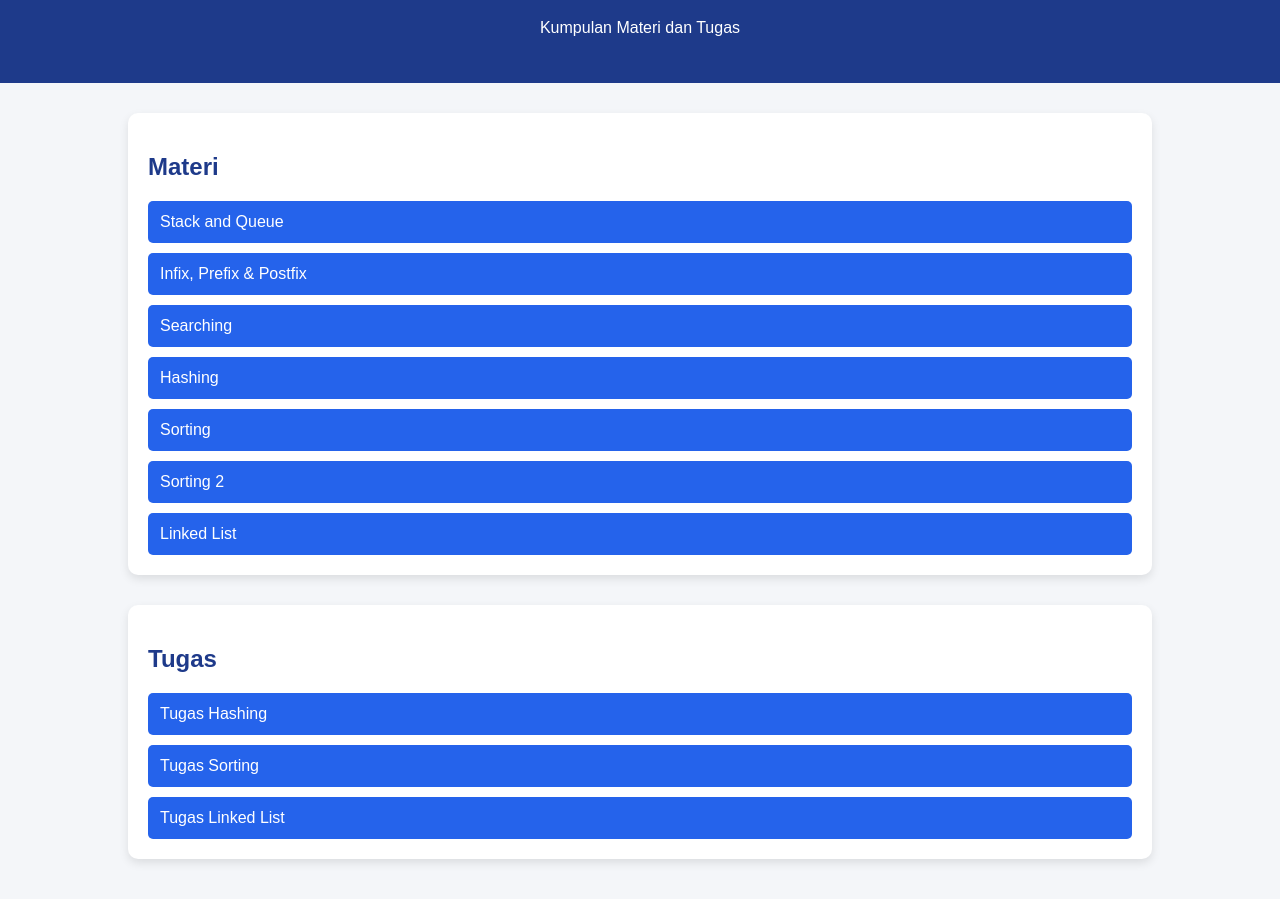
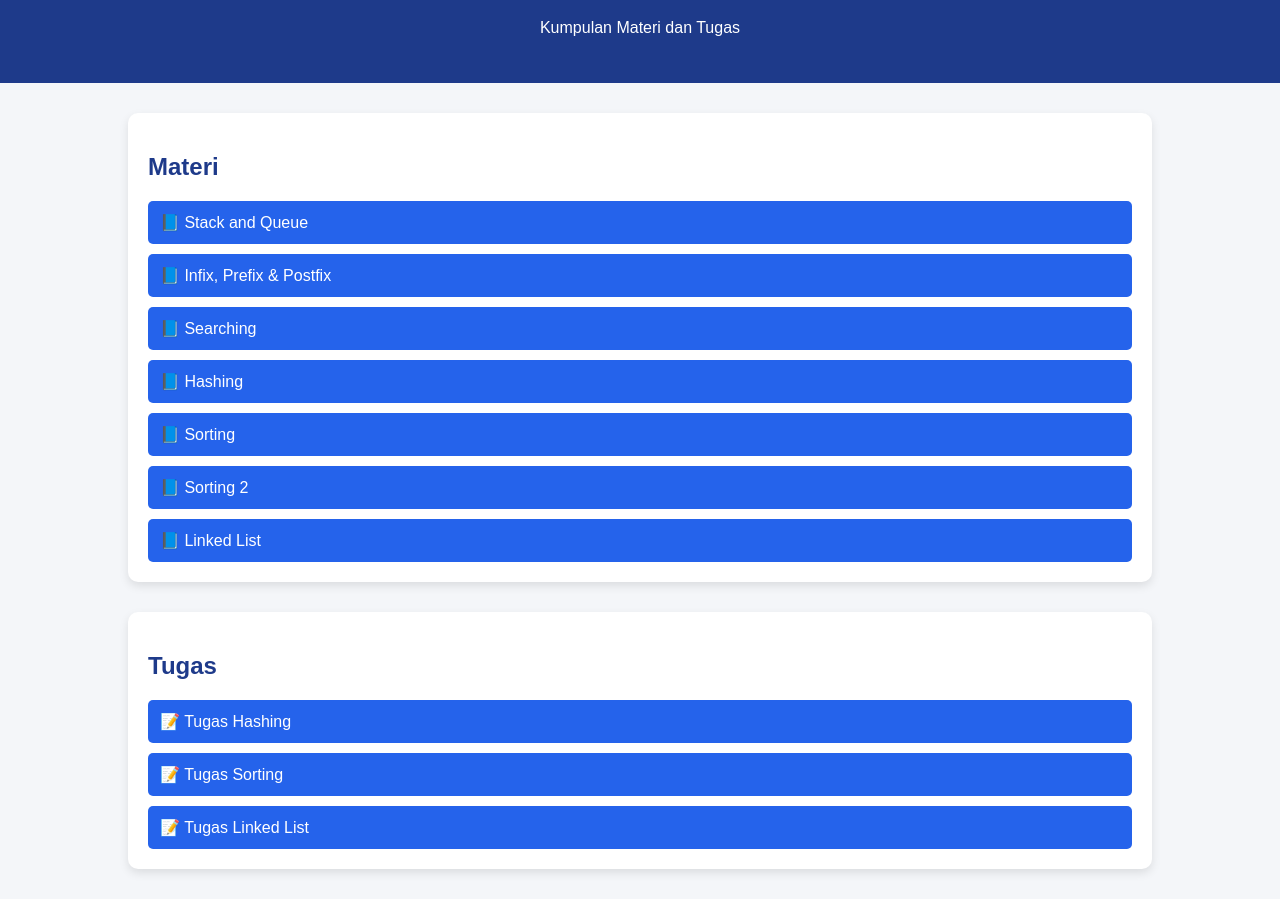
Before and after one commit to nabilahaniffebriyanti/Struktur-Data, a plain HTML site: page Materi/index.html in a window 1280 px wide. Shown: the part 91-990 px from the top of the page. Drawn offline with Linux system fonts and the light colour scheme.

Commit message:
fix index

```diff
--- a/Materi/index.html
+++ b/Materi/index.html
@@ -3,7 +3,7 @@
 <head>
     <meta charset="UTF-8">
     <meta name="viewport" content="width=device-width, initial-scale=1.0">
-    <title>Website Struktur Data</title>
+    <title>Struktur Data</title>
     <link rel="stylesheet" href="style.css">
 </head>
 <body>
@@ -18,21 +18,37 @@
     <div class="section">
         <h2>Materi</h2>
 
-            <a href="Stack & Queue.ipynb">Stack and Queue</a>
-            <a href="infix,prefix & postfix.ipynb">Infix, Prefix & Postfix</a>
-            <a href="Searching.ipynb">Searching</a>
-            <a href="Hashing.ipynb">Hashing</a>
-            <a href="Sorting.ipynb">Sorting</a>
-            <a href="Sorting 2.ipynb">Sorting 2</a>
-            <a href="Linked List.ipynb">Linked List</a>
+        <a href="Materi/Stack & Queue.ipynb">📘 Stack and Queue</a>
+
+        <a href="Materi/infix,prefix & postfix.ipynb">
+            📘 Infix, Prefix & Postfix
+        </a>
+
+        <a href="Materi/Searching.ipynb">📘 Searching</a>
+
+        <a href="Materi/Hashing.ipynb">📘 Hashing</a>
+
+        <a href="Materi/Sorting.ipynb">📘 Sorting</a>
+
+        <a href="Materi/Sorting 2.ipynb">📘 Sorting 2</a>
+
+        <a href="Materi/Linked List.ipynb">📘 Linked List</a>
     </div>
 
     <div class="section">
         <h2>Tugas</h2>
 
-            <a href="Tugas_Hashing.ipynb">Tugas Hashing</a>
-            <a href="Tugas_Sorting.ipynb">Tugas Sorting</a>
-            <a href="Tugas_LinkedList.ipynb">Tugas Linked List</a>
+        <a href="Tugas_Hashing.ipynb">
+            📝 Tugas Hashing
+        </a>
+
+        <a href="Tugas_Sorting.ipynb">
+            📝 Tugas Sorting
+        </a>
+
+        <a href="Tugas_LinkedList.ipynb">
+            📝 Tugas Linked List
+        </a>
     </div>
 
 </div>
--- a/Materi/style.css
+++ b/Materi/style.css
@@ -37,7 +37,6 @@ header{
     padding: 12px;
     margin-top: 10px;
     border-radius: 5px;
-    transition: 0.3s;
 }
 
 .section a:hover{
```
Lines whose indentation alone changed are shown as unchanged.
